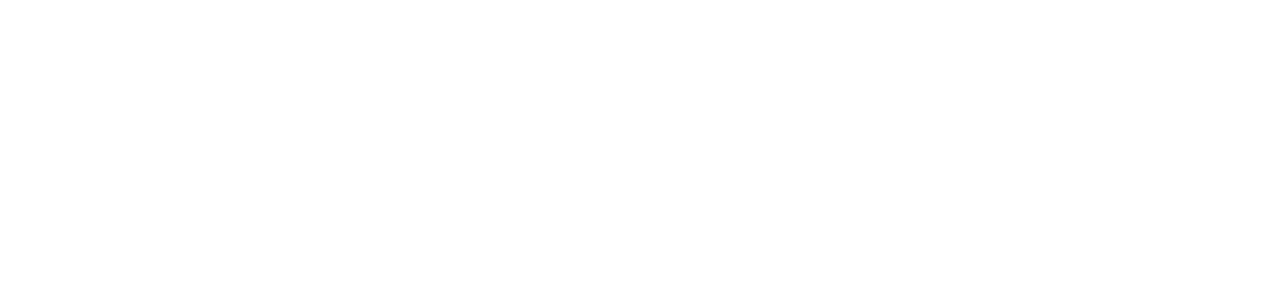
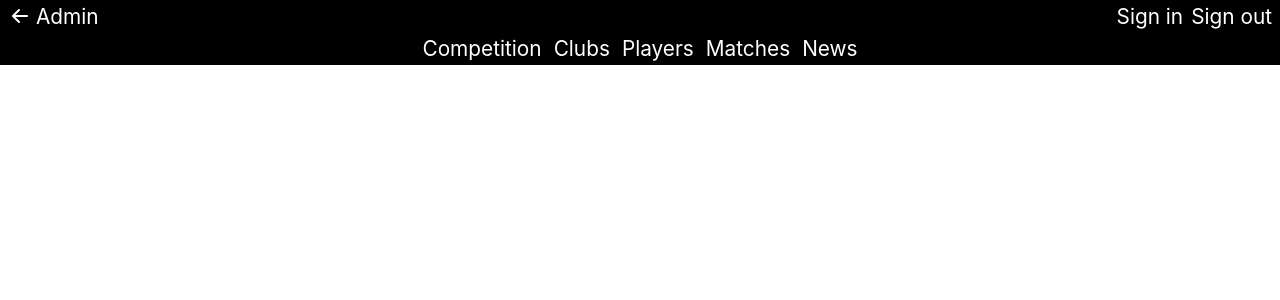
Before and after one commit to ramiawed/Football-App, a React (Create React App) app in the folder client/: page /admin in a window 1280 px wide. Shown: the top 300 px of the page. Built offline with nearby package versions, Linux system fonts and the light colour scheme.

Commit message:
Create A Nav Component

```diff
--- a/client/package.json
+++ b/client/package.json
@@ -23,6 +23,7 @@
     "redux-persist": "^6.0.0",
     "redux-thunk": "^2.3.0",
     "reselect": "^4.0.0",
+    "styled-components": "^5.2.1",
     "web-vitals": "^0.2.4"
   },
   "scripts": {
--- a/client/src/App.js
+++ b/client/src/App.js
@@ -2,6 +2,7 @@
 import ClubDetailsPage from "./pages/club-details-page/club-details-page.component";
 import EntryPage from "./pages/entry-page/entry-page.component";
 import CompetitionPage from "./pages/competition-page/competition-page.component.jsx";
+import AdminPage from "./pages/admin-page/admin-page.component";
 
 function App() {
   return (
@@ -10,6 +11,7 @@
         <Route path="/" exact component={EntryPage} />
         <Route path="/competition" exact component={CompetitionPage} />
         <Route path="/club" exact component={ClubDetailsPage} />
+        <Route path="/admin" exact component={AdminPage} />
       </Switch>
     </div>
   );
--- /dev/null
+++ b/client/src/components/nav-admin/nav-admin.component.jsx
@@ -0,0 +1,67 @@
+// this component uses the show all the options for the admin
+import { useState } from "react";
+
+// icons
+import { BiMenu } from "react-icons/bi";
+import { BsArrowLeftShort } from "react-icons/bs";
+
+// style
+import "./nav-admin.style.scss";
+
+function NavAdmin({ headerOptions, navOptions, title }) {
+  const [showOptions, setShowOptions] = useState(false);
+  const [selectedOption, setSelectedOption] = useState(
+    navOptions ? navOptions[0] : ""
+  );
+
+  return (
+    <div className="navbar-container">
+      {/* Header section */}
+      <div className="navbar-header">
+        <BsArrowLeftShort className="navbar-icon" />
+        <div className="navbar-title">{title}</div>
+        {headerOptions
+          ? headerOptions.map((option, index) => (
+              <div key={index} className="navbar-header-option">
+                {option}
+              </div>
+            ))
+          : null}
+        <BiMenu
+          className="navbar-icon menu-icon"
+          onClick={() => setShowOptions(!showOptions)}
+        />
+      </div>
+      {/* End of header section  */}
+
+      {!showOptions ? (
+        <div className="navbar-selected-option">{selectedOption}</div>
+      ) : (
+        <></>
+      )}
+
+      {/* Options section */}
+      <div
+        className={`${showOptions ? "navbar-options-show" : ""} navbar-options`}
+      >
+        {navOptions
+          ? navOptions.map((option, index) => (
+              <div
+                key={index}
+                className="navbar-option"
+                onClick={() => {
+                  setSelectedOption(option);
+                  setShowOptions(false);
+                }}
+              >
+                {option}
+              </div>
+            ))
+          : null}
+      </div>
+      {/* End of options section */}
+    </div>
+  );
+}
+
+export default NavAdmin;
--- /dev/null
+++ b/client/src/components/nav-admin/nav-admin.style.scss
@@ -0,0 +1,75 @@
+@import "../../general.style.scss";
+
+.navbar-container {
+  position: sticky;
+  width: 100%;
+  background-color: black;
+  color: white;
+  z-index: 10;
+  font-size: 1rem;
+
+  // display properties
+  display: flex;
+  flex-direction: column;
+
+  @media only screen and (min-width: $small) {
+    font-size: 1.3rem;
+    padding: 0 4px;
+  }
+
+  & .navbar-header {
+    display: flex;
+    align-items: center;
+
+    & .navbar-title {
+      flex: 1;
+    }
+
+    & .navbar-icon {
+      font-size: 2rem;
+      cursor: pointer;
+    }
+
+    & .navbar-header-option {
+      padding: 0 4px;
+      cursor: pointer;
+    }
+
+    & .menu-icon {
+      @media only screen and (min-width: $small) {
+        display: none;
+      }
+    }
+  }
+
+  & .navbar-options {
+    display: none;
+    flex-direction: column;
+    justify-content: center;
+    align-items: stretch;
+
+    @media only screen and (min-width: $small) {
+      flex-direction: row;
+      display: flex;
+    }
+
+    & .navbar-option {
+      text-align: center;
+      padding: 4px 6px;
+      cursor: pointer;
+    }
+
+    &.navbar-options-show {
+      display: flex;
+    }
+  }
+
+  & .navbar-selected-option {
+    text-align: center;
+    padding: 4px 6px;
+
+    @media only screen and (min-width: $small) {
+      display: none;
+    }
+  }
+}
--- a/client/src/components/nav/nav.component.jsx
+++ b/client/src/components/nav/nav.component.jsx
@@ -75,6 +75,7 @@
         <h2>{component.shortName ? component.shortName : component.name}</h2>
         <div className="header-options">
           <p>Sign in</p>
+          <p onClick={() => history.push("/admin")}>Admin</p>
           <p
             className="show-nav-option"
             onClick={() => {
--- a/client/src/components/nav/nav.style.scss
+++ b/client/src/components/nav/nav.style.scss
@@ -67,6 +67,11 @@
         justify-self: center;
         align-items: center;
         margin: 0;
+        cursor: pointer;
+
+        &:hover {
+          color: rgb(10, 182, 212);
+        }
       }
 
       & .show-nav-option {
--- /dev/null
+++ b/client/src/pages/admin-page/admin-page.component.jsx
@@ -0,0 +1,19 @@
+import NavAdmin from "../../components/nav-admin/nav-admin.component";
+import "./admin-page.style.scss";
+
+function AdminPage() {
+  const headerOptions = ["Sign in", "Sign out"];
+  const navOptions = ["Competition", "Clubs", "Players", "Matches", "News"];
+
+  return (
+    <div>
+      <NavAdmin
+        title="Admin"
+        headerOptions={headerOptions}
+        navOptions={navOptions}
+      />
+    </div>
+  );
+}
+
+export default AdminPage;
```
Also changed, not shown: client/src/utils/admin-constants.util.js (added, +9 -0 lines), client/src/components/content-admin/content-admin.component.jsx (added), client/src/components/content-admin/content-admin.style.scss (added), client/src/pages/admin-page/admin-page.style.scss (added), 2 other files (tests, documents, lock files or other folders).
